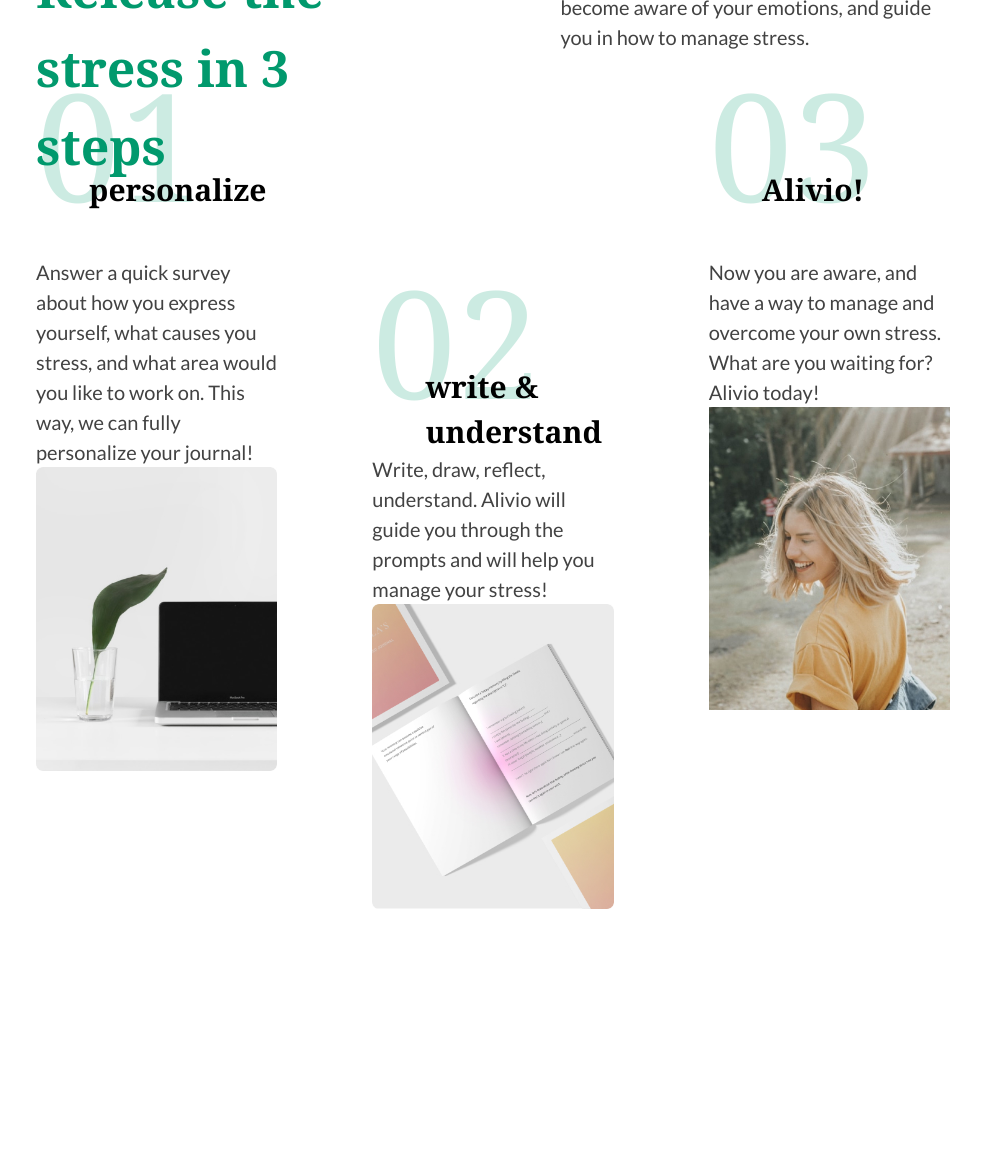
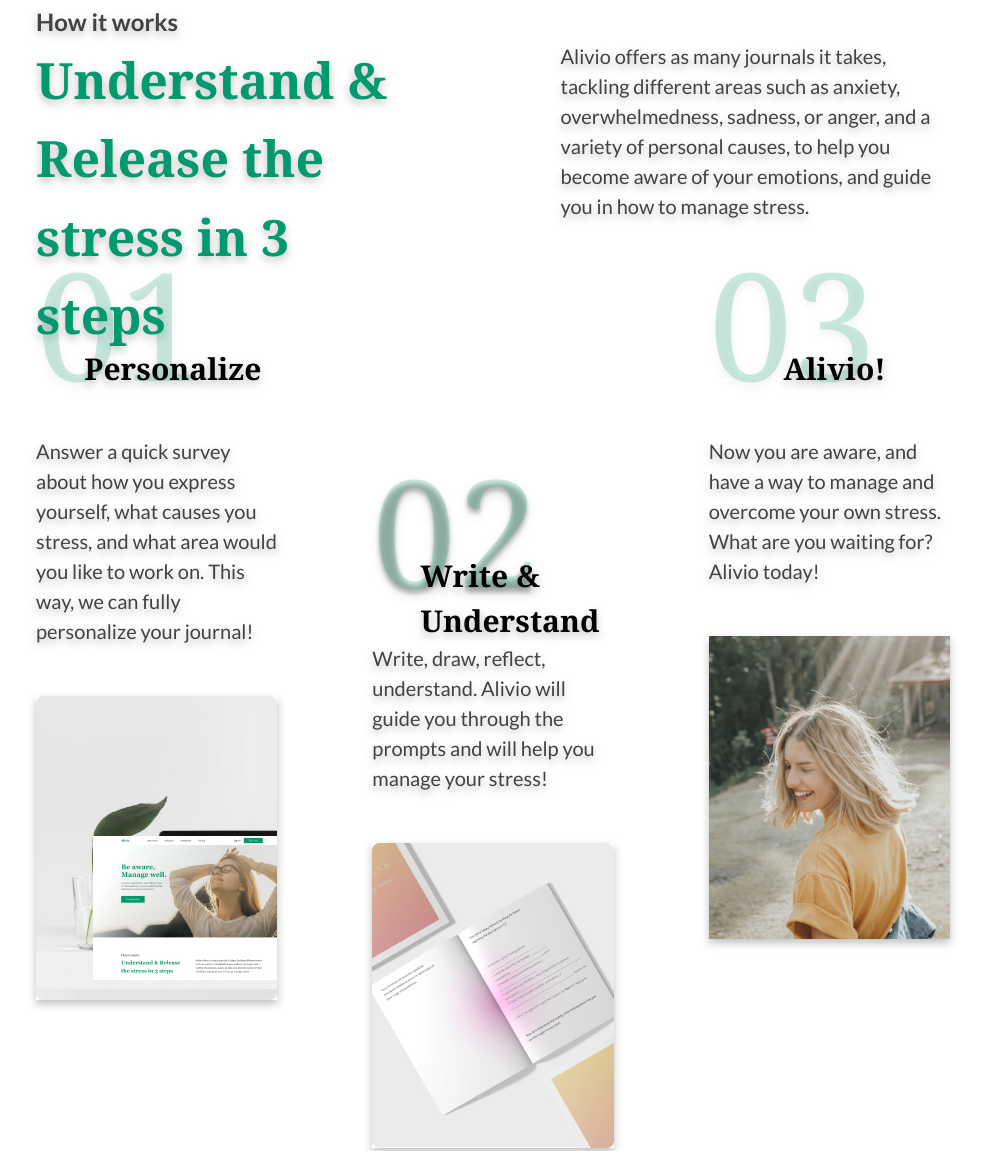
Before and after one commit to sergkrasivskyi/Alivio, a plain HTML site: page index.html in a window 1280 px wide. Shown: the part 1185-2336 px from the top of the page, without its empty margins (147-1132 px from the left). Drawn offline with Linux system fonts and the light colour scheme; a web font is replaced by a local one.

Commit message:
to do txt shadow

```diff
--- a/css/style.css
+++ b/css/style.css
@@ -108,6 +108,7 @@ img {
     background-image: url("./../images/section1-bg.jpg");
     background-size: cover;
     padding-top: 8.96%;
+    margin-bottom: 169px;
 }
 .hero-txt {
     /* margin-top: 175px; */
@@ -149,6 +150,7 @@ img {
 
 /* Article */
 .how-it-works {
+    filter: drop-shadow(0px 4px 4px rgba(0, 0, 0, 0.25));
 }
 .article-grid {
     display: grid;
@@ -217,14 +219,30 @@ img {
 
     color: rgba(1, 153, 109, 0.2);
 }
-.column-double{
+.big-number02 {
+    filter: none;
+    text-shadow: 0px 4px 4px rgba(0, 0, 0, 0.25);
+}
+.column-double {
     position: relative;
     width: 100%;
     max-height: 30%;
 }
 .column-title {
     position: absolute;
-    left: 22%;
+    left: 20%;
+    top: 60%;
+    font-family: "Georgia";
+    font-weight: 700;
+    font-size: 30px;
+    line-height: 1.5;
+    text-transform: capitalize;
+
+    color: #000000;
+}
+.column3-title {
+    position: absolute;
+    left: 31%;
     top: 60%;
     font-family: "Georgia";
     font-weight: 700;
@@ -234,6 +252,7 @@ img {
     color: #000000;
 }
 .column-txt {
+    margin-bottom: 50px;
     font-family: "Lato";
     font-weight: 500;
     font-size: 20px;
@@ -241,6 +260,14 @@ img {
 
     color: #424242;
 }
+.picture-insert {
+    position: relative;
+}
+.inserting-picture {
+    position: absolute;
+    right: 0;
+    top: 46%;
+}
 .column-img {
 }
 /* --/ Article */
--- a/index.html
+++ b/index.html
@@ -88,13 +88,18 @@
                   causes you stress, and what area would you like to work on.
                   This way, we can fully personalize your journal!
                 </p>
-                <img class="column-img" src="./images/column01.jpg" alt="" />
+                <div class="picture-insert">
+                <div class="inserting-picture">
+                  <img src="./images/column01-comp.jpg" alt="img with comp">
+                </div>
+                  <img class="column-img" src="./images/column01.jpg" alt="" />
+              </div>
               </div>
               <!-- / article column 01 -->
               <!-- article column 02 -->
               <div class="article-column column2">
                 <div class="column-double">
-                  <div class="column-number"><p class="big-number">02</p></div>
+                  <div class="column-number"><p class="big-number02">02</p></div>
                   <h3 class="column-title">write & understand</h3>
                 </div>
                 <p class="column-txt">
@@ -108,7 +113,7 @@
               <div class="article-column column3">
                 <div class="column-double">
                 <div class="column-number"><p class="big-number">03</p></div>
-                <h3 class="column-title">Alivio!</h3>
+                <h3 class="column3-title">Alivio!</h3>
               </div>
                 <p class="column-txt">
                   Now you are aware, and have a way to manage and overcome your
```
